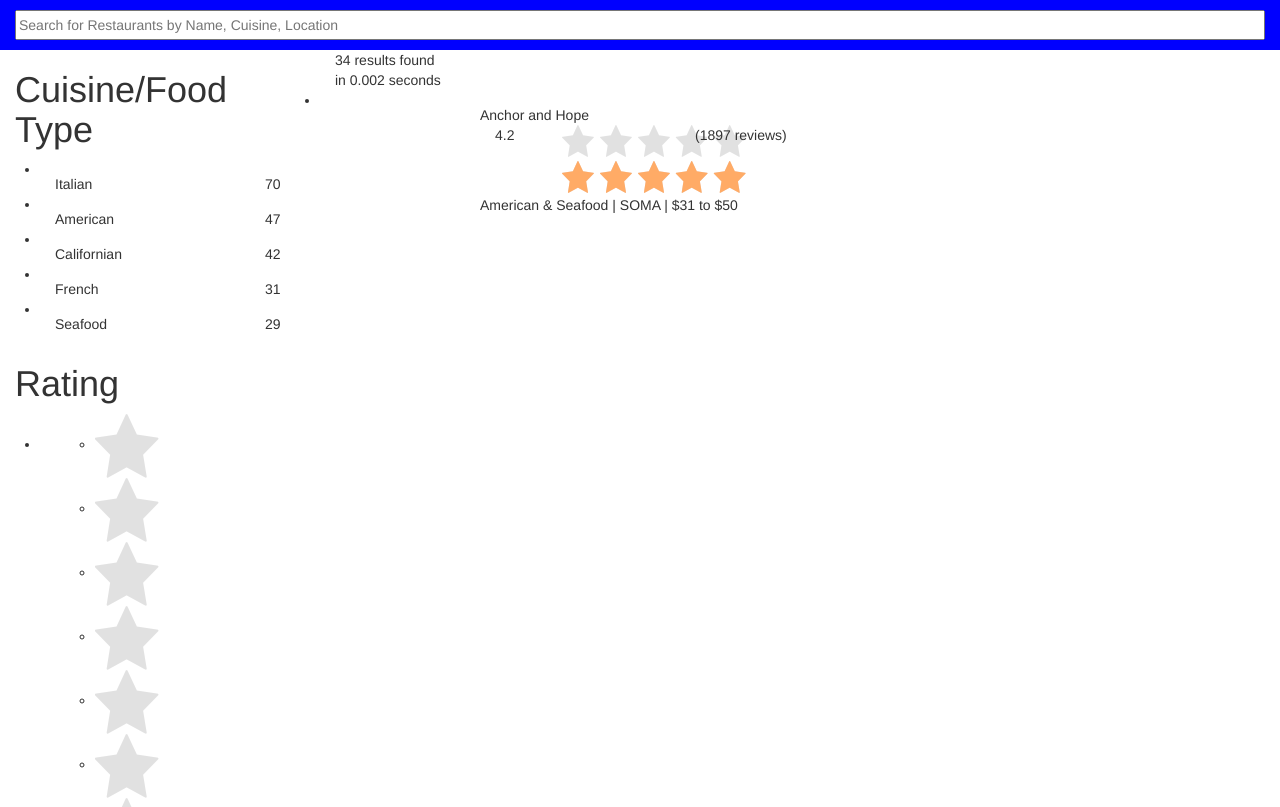
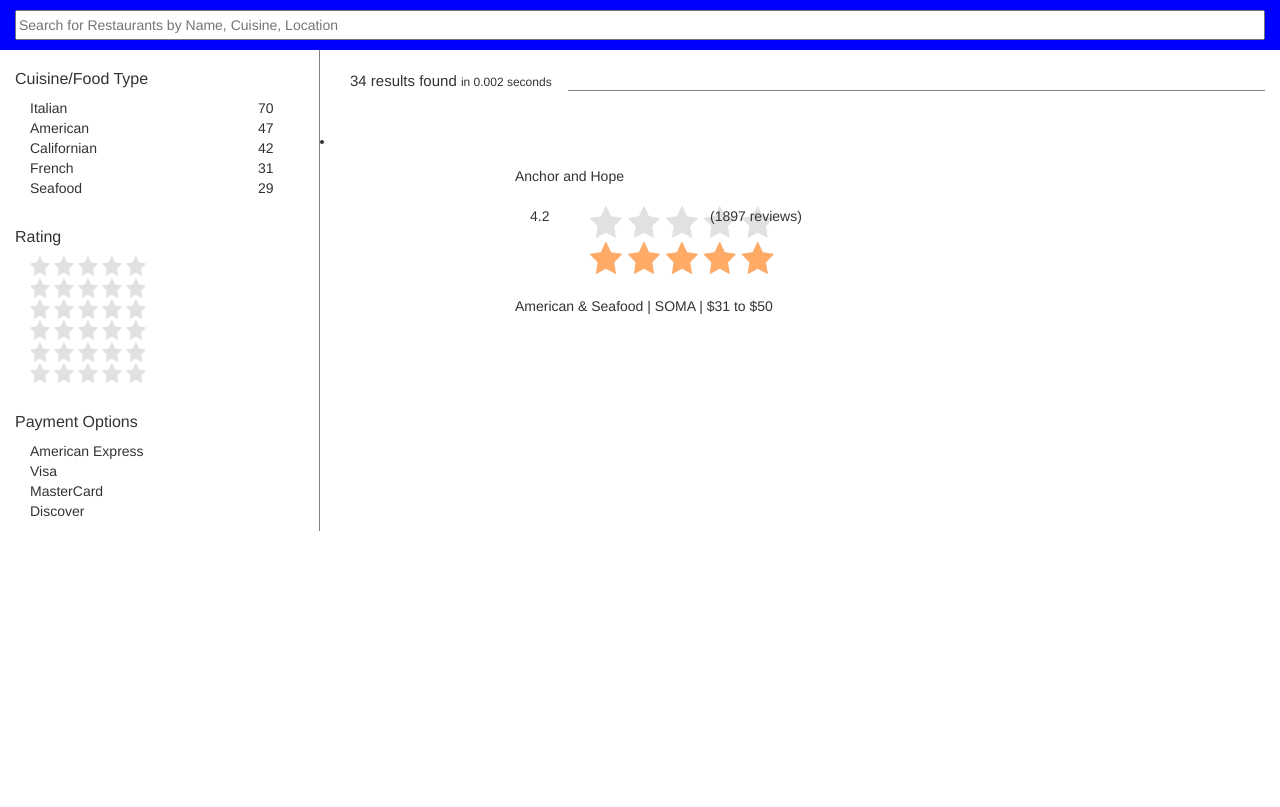
Before and after one commit to leranf/algolia, a website: page index.html in a window 1280 px wide. Shown: the top 807 px of the page. Drawn offline with nearby package versions, Linux system fonts and the light colour scheme.

Commit message:
adds general styling for the filters, search query info, and sample result

```diff
--- a/assets/scss/main.scss
+++ b/assets/scss/main.scss
@@ -18,3 +18,65 @@
     }
   }
 }
+
+#main {
+  .filters {
+    border-right: 1px solid grey;
+
+    h1 {
+      font-size: 16px;
+    }
+
+    ul {
+      list-style-type: none;
+      padding-left: 15px;
+    }
+
+    .food-type {
+      .type {
+
+      }
+    }
+
+    .rating {
+      .rating-options {
+        padding-left: 0;
+
+        .star {
+          display: inline;
+
+          img {
+            height: 20px;
+          }
+        }
+      }
+    }
+
+    .payment-options {
+
+    }
+  }
+
+  .results {
+    .row {
+      padding: 20px 15px 0 15px;
+
+      .info {
+        display: inline;
+
+        &.found {
+          font-size: 15px;
+        }
+
+        &.speed {
+          font-size: 12px;
+        }
+      }
+
+      .line-break {
+        height: 21px;
+        border-bottom: 1px solid grey;
+      }
+    }
+  }
+}
```
Also changed, not shown: assets/css/main.css.
